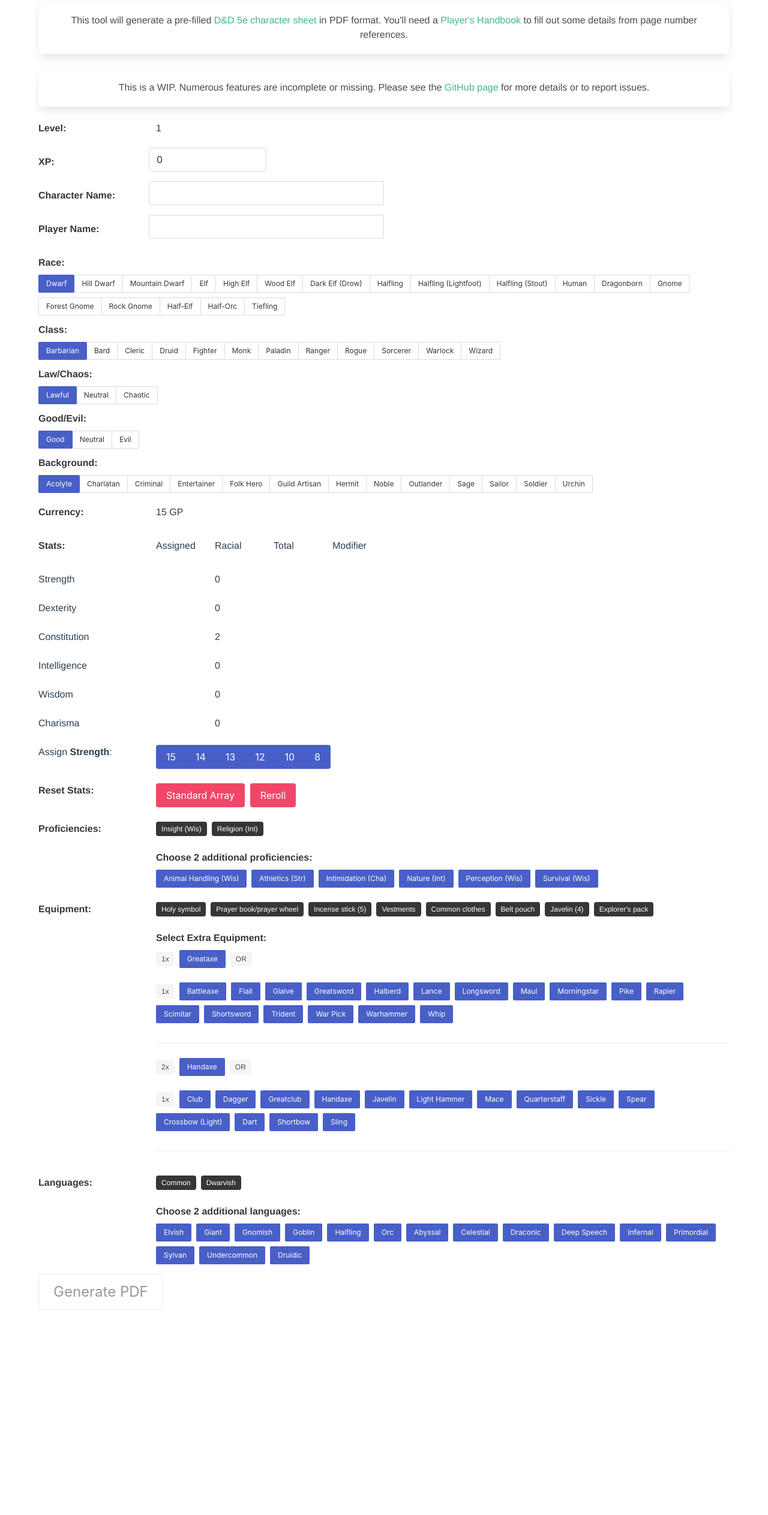
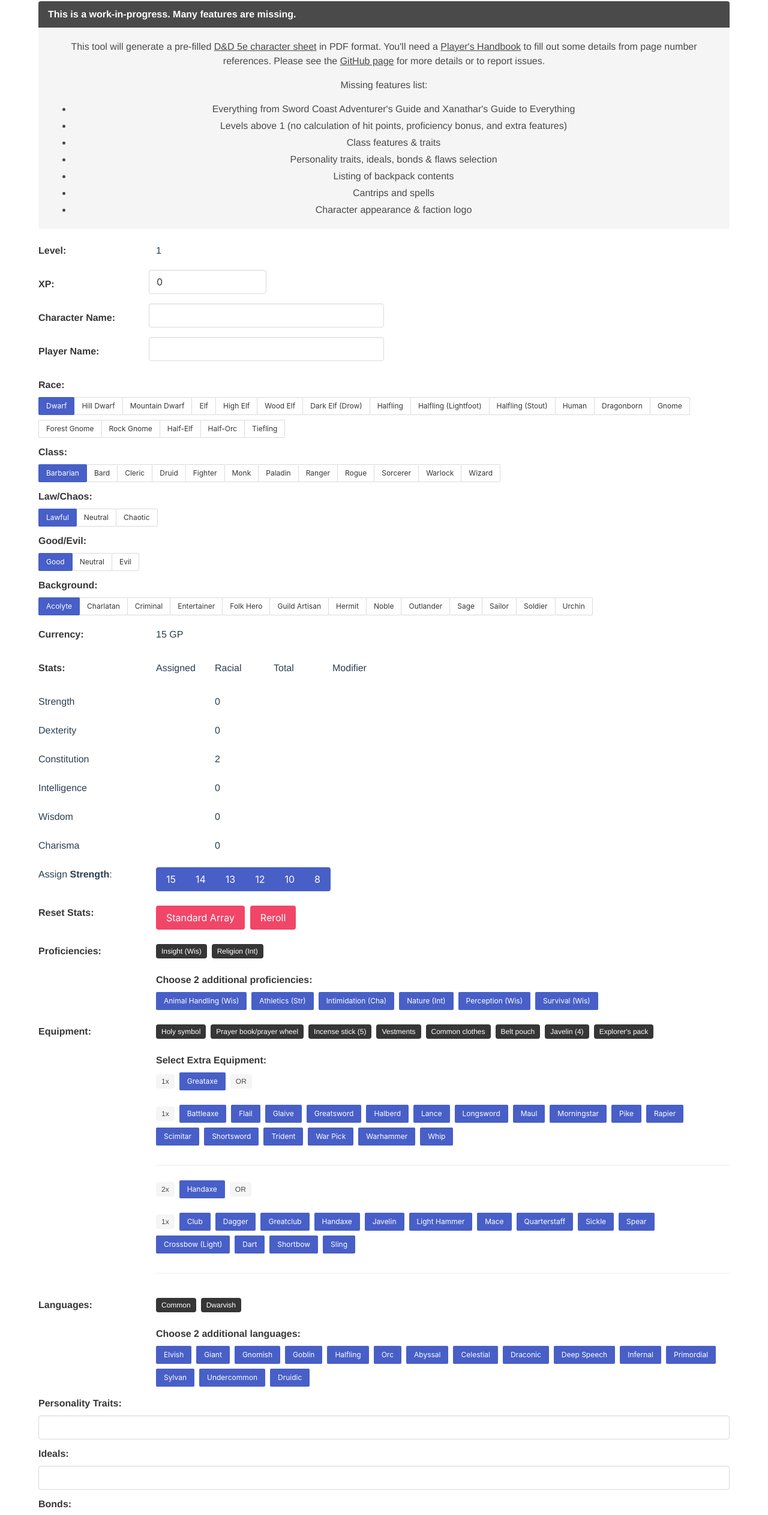
Before and after one commit to drogoganor/dndcharactermaker, a Vue app: page / in a window 1280 px wide. Shown: the part 78-2604 px from the top of the page at 60% size. Before the commit the page ends 2286 px from the top, so only its background shows below. Built offline with nearby package versions, Linux system fonts and the light colour scheme.

Commit message:
Added more fields to sheet generator

```diff
--- a/src/components/DnD.vue
+++ b/src/components/DnD.vue
@@ -2,15 +2,31 @@
   <div class='bd-main-container container'>
     <div class='content'>
       <div class='title'>D&amp;D 5e Character Sheet Maker</div>
-      <div class='box'>
-        This tool will generate a pre-filled
-        <a href="https://dnd.wizards.com/articles/features/character_sheets">D&amp;D 5e character sheet</a> in PDF format. You'll need a
-        <a href="https://dnd.wizards.com/products/tabletop-games/rpg-products/rpg_playershandbook">Player's Handbook</a> to fill out some details from page number references.
-      </div>
-      <div class="box">
-        This is a WIP. Numerous features are incomplete or missing. Please see the
-        <a href="https://github.com/drogoganor/dndcharactermaker" class="alert-link">GitHub page</a> for more details or to report issues.
-      </div>
+      <article class='message'>
+        <div class='message-header'>
+          This is a work-in-progress. Many features are missing.
+        </div>
+        <div class="message-body media-content content">
+          <p>
+            This tool will generate a pre-filled
+            <a href="https://dnd.wizards.com/articles/features/character_sheets">D&amp;D 5e character sheet</a> in PDF format. You'll need a
+            <a href="https://dnd.wizards.com/products/tabletop-games/rpg-products/rpg_playershandbook">Player's Handbook</a> to fill out some details from page number references. Please see the
+            <a href="https://github.com/drogoganor/dndcharactermaker">GitHub page</a> for more details or to report issues.
+          </p>
+          <p>
+            Missing features list:
+            <ul>
+              <li>Everything from Sword Coast Adventurer's Guide and Xanathar's Guide to Everything</li>
+              <li>Levels above 1 (no calculation of hit points, proficiency bonus, and extra features)</li>
+              <li>Class features &amp; traits</li>
+              <li>Personality traits, ideals, bonds &amp; flaws selection</li>
+              <li>Listing of backpack contents</li>
+              <li>Cantrips and spells</li>
+              <li>Character appearance &amp; faction logo</li>
+            </ul>
+          </p>
+        </div>
+      </article>
     </div>
     <div class='content has-text-left'>
       <div class='columns field'>
@@ -218,6 +234,75 @@
             </div>
           </div>
         </div>
+      </div>
+
+      <div class='field'>
+        <label class='label'>Personality Traits:</label>
+        <input class='input' id="personalityTraits" type="text" v-model="output.personalityTraitsText">
+      </div>
+      <div class='field'>
+        <label class='label'>Ideals:</label>
+        <input class='input' id="ideals" type="text" v-model="output.idealsText">
+      </div>
+      <div class='field'>
+        <label class='label'>Bonds:</label>
+        <input class='input' id="bonds" type="text" v-model="output.bondsText">
+      </div>
+      <div class='field'>
+        <label class='label'>Flaws:</label>
+        <input class='input' id="flaws" type="text" v-model="output.flawsText">
+      </div>
+      <div class='field'>
+        <label class='label'>Age:</label>
+        <input class='input' id="age" type="text" v-model="output.age">
+      </div>
+      <div class='field'>
+        <label class='label'>Height:</label>
+        <input class='input' id="height" type="text" v-model="output.height">
+      </div>
+      <div class='field'>
+        <label class='label'>Weight:</label>
+        <input class='input' id="weight" type="text" v-model="output.weight">
+      </div>
+      <div class='field'>
+        <label class='label'>Eyes:</label>
+        <input class='input' id="eyes" type="text" v-model="output.eyes">
+      </div>
+      <div class='field'>
+        <label class='label'>Skin:</label>
+        <input class='input' id="skin" type="text" v-model="output.skin">
+      </div>
+      <div class='field'>
+        <label class='label'>Hair:</label>
+        <input class='input' id="hair" type="text" v-model="output.hair">
+      </div>
+      <div class='field'>
+        <label class='label'>Appearance (not implemented yet):</label>
+        <input class='input' id="appearance" type="file" accept="image/*" disabled='disabled' v-on:change="setAppearance">
+      </div>
+      <div class='field'>
+        <label class='label'>Organization/Faction:</label>
+        <input class='input' id="organizations" type="text" v-model="output.organizations">
+      </div>
+      <div class='field'>
+        <label class='label'>Faction Logo (not implemented yet):</label>
+        <input class='input' id="factionLogo" type="file" accept="image/*" disabled='disabled' v-on:change="setFactionLogo">
+      </div>
+      <div class='field'>
+        <label class='label'>Allies:</label>
+        <input class='input' id="allies" type="text" v-model="output.allies">
+      </div>
+      <div class='field'>
+        <label class='label'>Backstory:</label>
+        <textarea class="textarea" rows='5' id="backstory" v-model="output.backstory" placeholder="Enter your character's backstory"></textArea>
+      </div>
+      <div class='field'>
+        <label class='label'>Additional Features &amp; Traits:</label>
+        <input class='input' id="additionalFeaturesAndTraits" type="text" v-model="output.additionalFeaturesAndTraits">
+      </div>
+      <div class='field'>
+        <label class='label'>Treasure:</label>
+        <input class='input' id="treasure" type="text" v-model="output.treasure">
       </div>
 
       <div id="finish">
@@ -2422,10 +2507,27 @@ export default {
         ],
         currency: [0, 0, 0, 15, 0],
         traits: [0],
+        personalityTraitsText: '',
         ideals: [0],
+        idealsText: '',
         bonds: [0],
+        bondsText: '',
         flaws: [0],
+        flawsText: '',
         weaponModel: [],
+        age: '20',
+        height: '6\'1',
+        weight: '170lbs',
+        eyes: 'Blue',
+        skin: 'Fair',
+        hair: 'Black',
+        appearance: null,
+        factionLogo: null,
+        organizations: '',
+        allies: '',
+        backstory: '',
+        treasure: '',
+        additionalFeaturesAndTraits: ''
       }
     }
   },
@@ -2787,6 +2889,12 @@ export default {
     addProficiency: function (id) {
       this.output.proficiencies.push(id);
     },
+    setAppearance: function (image) {
+      this.output.appearance = image.srcElement.files[0];
+    },
+    setFactionLogo: function (image) {
+      this.output.factionLogo = image.srcElement.files[0];
+    },
     selectEquipment: function (categoryId, choiceId, equipId) {
       var choiceCategory = this.output.equipChoices[categoryId];
       var equipModel = this.classEquipment[this.output.classid].equipChoices[categoryId];
@@ -2989,9 +3097,29 @@ export default {
       var o = this.output;
       fields['PlayerName'] = [o.playerName];
       fields['CharacterName'] = [o.characterName];
+      fields['CharacterName 2'] = [o.characterName];
       fields['ClassLevel'] = [o.class + ' ' + this.level];
       fields['Race '] = [o.race];
       fields['Background'] = [o.background];
+
+      fields['Age'] = [o.age];
+      fields['Height'] = [o.height];
+      fields['Weight'] = [o.weight];
+      fields['Eyes'] = [o.eyes];
+      fields['Skin'] = [o.skin];
+      fields['Hair'] = [o.hair];
+      fields['Allies'] = [o.allies];
+      fields['FactionName'] = [o.organizations];
+      fields['Feat+Traits'] = [o.additionalFeaturesAndTraits];
+      fields['Backstory'] = [o.backstory];
+      fields['Treasure'] = [o.treasure];
+
+      if (o.appearance !== null) {
+        fields['CHARACTER IMAGE'] = [o.appearance];
+      }
+      if (o.factionLogo !== null) {
+        fields['Faction Symbol Image'] = [o.factionLogo];
+      }
 
       var niceAlignment = o.alignmentLawChaos + ' ' + o.alignmentGoodEvil;
       if (niceAlignment === 'Neutral Neutral')
@@ -3063,16 +3191,17 @@ export default {
       fields['AC'] = [o.armorClass];
       fields['Equipment'] = [this.equipmentText];
 
+      // Only an amount of gold
       //fields['CP'] = [o.currency[0]];
       //fields['SP'] = [o.currency[1]];
       //fields['EP'] = [o.currency[2]];
       fields['GP'] = [o.currency[3]];
       //fields['PP'] = [o.currency[4]];
 
-      fields['PersonalityTraits '] = [this.traitText];
-      fields['Ideals'] = [this.idealText];
-      fields['Bonds'] = [this.bondText];
-      fields['Flaws'] = [this.flawText];
+      fields['PersonalityTraits '] = [o.personalityTraitsText];
+      fields['Ideals'] = [o.idealsText];
+      fields['Bonds'] = [o.bondsText];
+      fields['Flaws'] = [o.flawsText];
 
       // https://rpg.stackexchange.com/questions/101169/how-does-passive-perception-work
       var pp = 10 + o.statModifiers[4];
@@ -3205,18 +3334,4 @@ export default {
 
 <!-- Add "scoped" attribute to limit CSS to this component only -->
 <style scoped>
-h3 {
-  margin: 40px 0 0;
-}
-ul {
-  list-style-type: none;
-  padding: 0;
-}
-li {
-  display: inline-block;
-  margin: 0 10px;
-}
-a {
-  color: #42b983;
-}
 </style>
```
